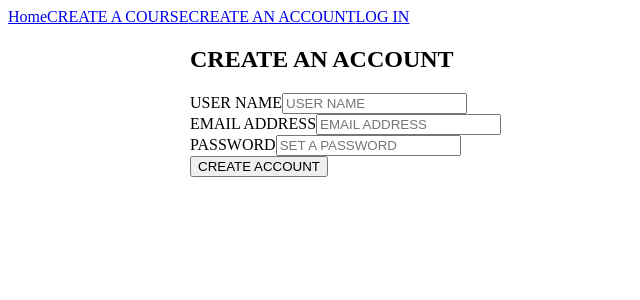
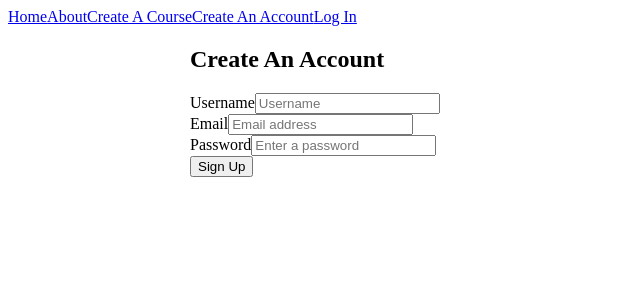
Before and after one commit to SheCodesAus/boolean-bears_frontend, a React (Vite) app: page /createaccount in a window 1280 px wide. Shown: the top 300 px of the page, without its empty margins (0-640 px from the left). Built offline with nearby package versions, Linux system fonts and the light colour scheme.

Commit message:
Add AboutPage to Navbar, other random tidying

```diff
--- a/src/components/CreateAccountForm.jsx
+++ b/src/components/CreateAccountForm.jsx
@@ -53,43 +53,43 @@ function CreateAccountForm() {
 
     return (
         <form className="create-account-form" onSubmit={handleSubmit}>
-            <h2>CREATE AN ACCOUNT</h2>
+            <h2>Create An Account</h2>
             {error && <p style={{ color: 'red' }}>{error}</p>}
 
             <div className="field-group">
-                <label htmlFor="username">USER NAME</label>
+                <label htmlFor="username">Username</label>
                 <input
                     type="text"
                     id="username"
-                    placeholder="USER NAME"
+                    placeholder="Username"
                     onChange={handleChange}
                     value={credentials.username}
                     />
             </div>
 
             <div className="field-group">
-                <label htmlFor="emailaddress">EMAIL ADDRESS</label>
+                <label htmlFor="emailaddress">Email</label>
                 <input
                     type="text"
                     id="emailaddress"
-                    placeholder="EMAIL ADDRESS"
+                    placeholder="Email address"
                     onChange={handleChange}
                     value={credentials.emailaddress}
                     />
             </div>
             <div className="field-group">
-                <label htmlFor="password">PASSWORD</label>
+                <label htmlFor="password">Password</label>
                 <input
                     type="password"
                     id="password"
-                    placeholder="SET A PASSWORD"
+                    placeholder="Enter a password"
                     onChange={handleChange}
                     value={credentials.password}
                     />
             </div>
 
             <button type="submit">
-                CREATE ACCOUNT
+                Sign Up
             </button>
         </form>
     );
--- a/src/components/LoginForm.jsx
+++ b/src/components/LoginForm.jsx
@@ -45,25 +45,25 @@ function LoginForm() {
         <form>
             <h2>LOG IN</h2>
             <div>
-                <label htmlFor="username">USER NAME</label>
+                <label htmlFor="username">Username</label>
                 <input
                     type="text"
                     id="username"
-                    placeholder="USER NAME"
+                    placeholder="Username"
                     onChange={handleChange}
                 />
             </div>
             <div>
-                <label htmlFor="password">PASSWORD</label>
+                <label htmlFor="password">Password</label>
                 <input
                     type="password"
                     id="password"
-                    placeholder="PASSWORD"
+                    placeholder="Password"
                     onChange={handleChange}
                 />
             </div>
             <button type="submit" onClick={handleSubmit}>
-                LOG IN
+                Log In
             </button>
             <div className="signup-prompt">
                 Don't have an account yet?
--- a/src/components/NavBar.jsx
+++ b/src/components/NavBar.jsx
@@ -15,9 +15,11 @@ function NavBar() {
         <nav id="navbar">
         <Link to="/">Home</Link>
 
-        <Link to="/createcourse">CREATE A COURSE</Link>
+        <Link to="/about">About</Link>
 
-        <Link to="/createaccount">CREATE AN ACCOUNT</Link>
+        <Link to="/createcourse">Create A Course</Link>
+
+        <Link to="/createaccount">Create An Account</Link>
 
         {auth.token ? (
             <>
@@ -29,7 +31,7 @@ function NavBar() {
                 </span>
             </>
             ) : (
-            <Link to="/login">LOG IN</Link>
+            <Link to="/login">Log In</Link>
         )}
 
         </nav>
--- a/src/main.jsx
+++ b/src/main.jsx
@@ -3,13 +3,14 @@ import ReactDOM from "react-dom/client";
 import { createBrowserRouter, RouterProvider } from "react-router-dom";
 
 import HomePage from "./pages/HomePage.jsx";
+import AboutPage from "./pages/AboutPage";
 import CoursePage from "./pages/CoursePage.jsx";
 import LoginPage from "./pages/LoginPage.jsx";
 import CreateCoursePage from "./pages/CreateCoursePage.jsx";
 import CreateAccountPage from "./pages/CreateAccountPage.jsx";
 
 import NavBar from "./components/NavBar.jsx";
-import About from "./pages/About.jsx";
+import About from "./pages/AboutPage.jsx";
 import { AuthProvider } from './components/AuthProvider.jsx';
 import UpdateCoursePage from "./pages/UpdateCoursePage.jsx";
 
@@ -19,6 +20,7 @@ const router = createBrowserRouter([
       element: <NavBar />,
       children: [
           { path: "/", element: <HomePage /> },
+          { path: "/about", element: <AboutPage /> },
           { path: "/course/:id", element: <CoursePage /> },
           { path: "/about", element: <About /> },
           { path: "/login", element: <LoginPage /> },
--- /dev/null
+++ b/src/pages/AboutPage.jsx
@@ -0,0 +1,125 @@
+import React from "react";
+import "./About.css";
+
+const teamMembers = [
+    {
+        name: "Arsen ILHAN",
+        role: "Backend Wizard & Adventurous Learner",
+        image: "src/assets/Arsen.jpg",
+        bio: "Arsen brings backend mastery and a fearless love of learning, eagerly jumping into new challenges and supporting her team at every turn.",
+    },
+    {
+        name: "Emily Sheridan",
+        role: "Full Stack Developer & Customer Experience Specialist",
+        image: "src/assets/Emily.jpg",
+        bio: "Emily blends full-stack development with strong customer-focused product thinking, turning user stories and journey maps into intuitive digital solutions.",
+    },
+    {
+        name: "Jessica Keating",
+        role: "Full Stack Developer & Digital Project Manager",
+        image: "src/assets/Jessica.jpg",
+        bio: "Jessica brings together technical development and project management experience to create smooth, user-centred digital experiences.",
+    },
+    {
+        name: "Qin Shen",
+        role: "Full Stack Developer & User Flow Architect",
+        image: "src/assets/Qin.jpg",
+        bio: "Qin blends full-stack engineering with user-flow architecture, using her systems mindset and sharp problem-solving skills to turn complex interactions into smooth, intuitive product journeys.",
+    },
+    {
+        name: "Steph Chan",
+        role: "Full Stack Developer & Pebble Enthusiast",
+        image: "src/assets/Steph.jpg",
+        bio: "Steph is a collaborative full-stack developer who builds with care, clarity, and a well-curated rock collection.",
+    }
+];
+
+function About() {
+    return (
+        <>
+        <header className="about-hero">
+            <div className="about-hero-content">
+                <h1>About Yarning Circles</h1>
+                <p>Connecting learners, sharing knowledge, and growing together.</p>
+            </div>
+        </header>
+            <section className="about-section">
+                <h2>Our Mission</h2>
+                <p>
+                    At Yarning Circles, we believe learning is most effective when it’s collaborative.
+                    Our mission is to provide a platform where learners can explore courses, share insights,
+                    and support each other in a community-focused environment.
+                </p>
+            </section>
+
+            <section className="about-section">
+                <h2>Our Approach</h2>
+                <p>
+                    Each course is designed to encourage discussion, practical application, and peer feedback.
+                    Learners can participate in group activities, ask questions, and develop skills at their own pace.
+                </p>
+            </section>
+
+            <section className="about-section">
+                <h2>Our Team</h2>
+                <div className="team-container">
+                    {teamMembers.map((member, index) => (
+                        <div key={index} className="team-card">
+                            <img src={member.image} alt={member.name} />
+                            <h3>{member.name}</h3>
+                            <h3>{member.role}</h3>
+                            <p>{member.bio}</p>
+                        </div>
+                    ))}
+                </div>
+            </section>
+
+            <section className="about-section journey">
+                <h2>Our Journey</h2>
+                <div className="timeline-container">
+                    <div className="timeline-item">
+                        <div className="timeline-circle">1</div>
+                        <div className="timeline-content">
+                            <h3>Week 1</h3>
+                            <p>MVP development completed</p>
+                        </div>
+                    </div>
+
+                    <div className="timeline-item">
+                        <div className="timeline-circle">2</div>
+                        <div className="timeline-content">
+                            <h3>Week 2</h3>
+                            <p>Wireframe and UI design finalized</p>
+                        </div>
+                    </div>
+
+                    <div className="timeline-item">
+                        <div className="timeline-circle">3</div>
+                        <div className="timeline-content">
+                            <h3>Week 3</h3>
+                            <p>Backend Development</p>
+                        </div>
+                    </div>
+                    <div className="timeline-item">
+                        <div className="timeline-circle">4</div>
+                        <div className="timeline-content">
+                            <h3>Week 4</h3>
+                            <p>Frontend development</p>
+                        </div>
+                    </div>
+                </div>
+            </section>
+
+            <section className="about-section">
+                <h2>Join Us</h2>
+                <p>
+                    Whether you are here to learn, teach, or collaborate, Yarning Circles welcomes you.
+                    Explore our courses and be part of a vibrant learning community.
+                </p>
+            </section>
+
+</>
+    );
+}
+
+export default About;
```
Also changed, not shown: src/pages/AboutPage.css (added).
